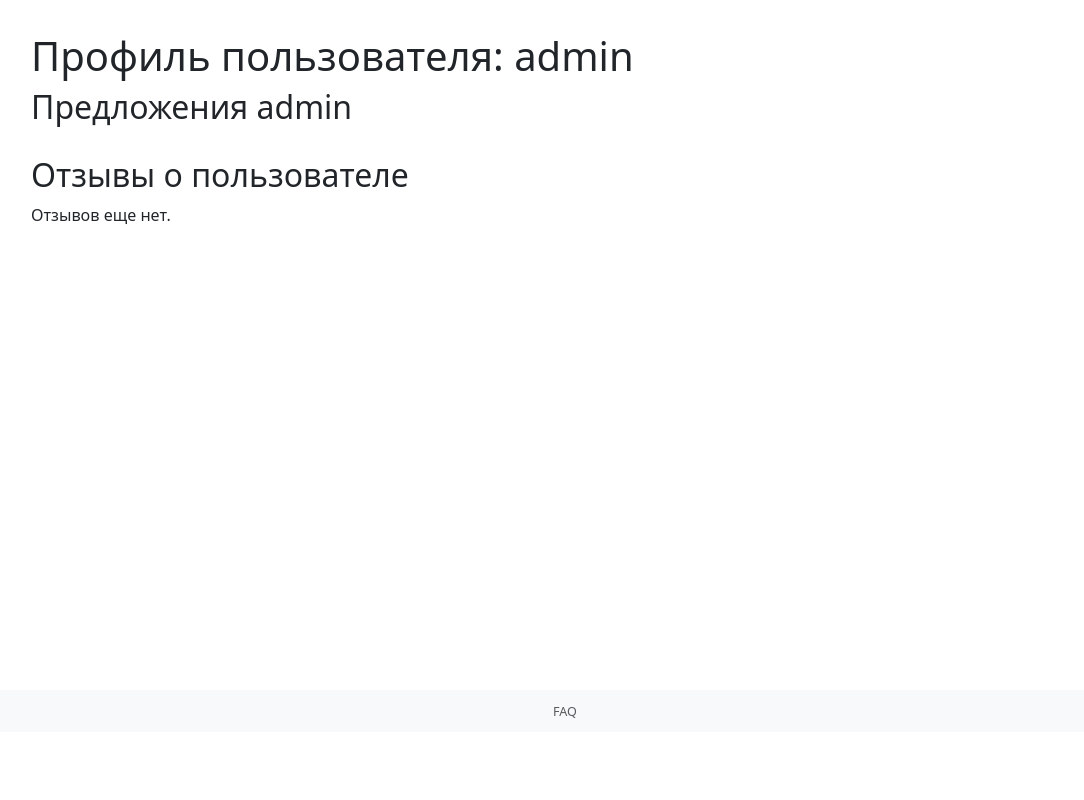
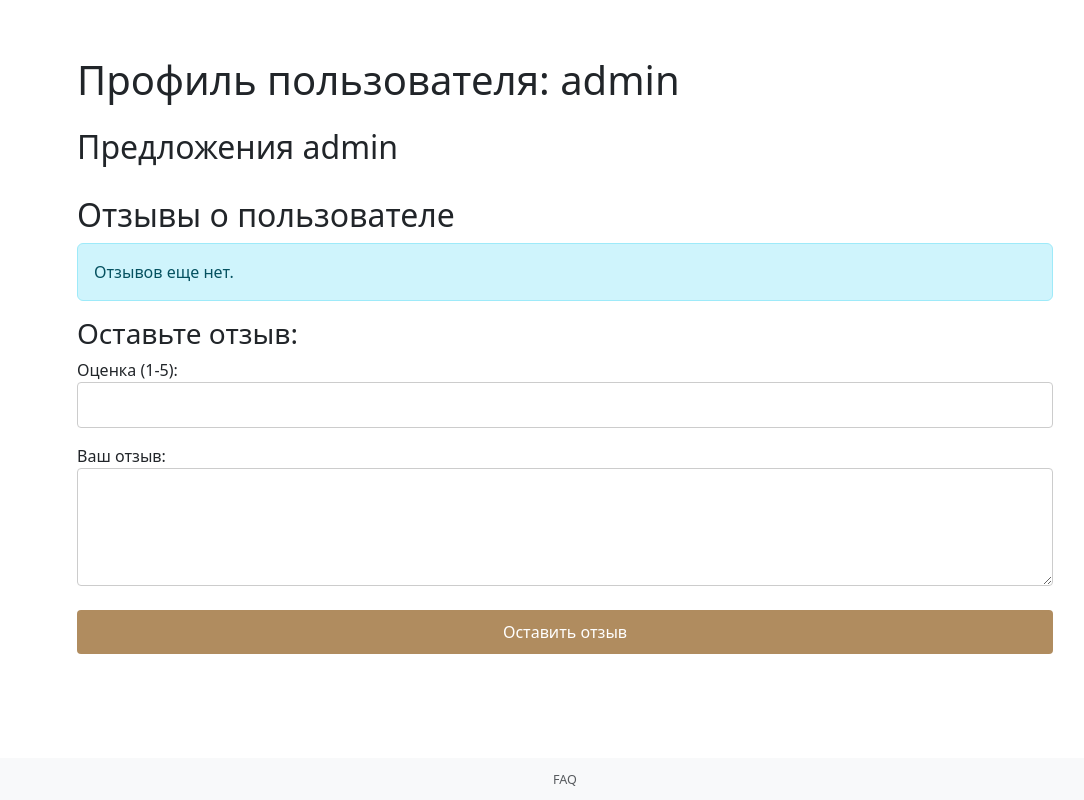
Before and after one commit to ilia-ilin/seacats, a Flask app: page /profile/2 in a window 1280 px wide. Shown: the part 68-868 px from the top of the page, without its empty margins (75-1159 px from the left). Before the commit the page ends 786 px from the top, so only its background shows below. Run offline with Flask 3, Linux system fonts and the light colour scheme; a user stored in the database is signed in.

Commit message:
Added review

```diff
--- a/app.py
+++ b/app.py
@@ -217,8 +217,8 @@ def show_subtopic(subtopic):
     )
 
 
-@app.route('/profile', defaults={'user_id': None})
-@app.route('/profile/<int:user_id>')
+@app.route('/profile', defaults={'user_id': None}, methods=['GET', 'POST'])
+@app.route('/profile/<int:user_id>', methods=['GET', 'POST'])
 def profile(user_id):
     """Профиль пользователя и его предложения."""
     if not current_user.is_authenticated:
@@ -230,8 +230,21 @@ def profile(user_id):
         user = User.query.get_or_404(user_id)
 
     offers = Offer.query.filter_by(seller_id=user.id).all()
+    reviews = Review.query.filter_by(user_id=user.id).all()
 
-    reviews = Review.query.filter_by(user_id=user.id).all()
+    if request.method == 'POST' and user != current_user:
+        rating = request.form['rating']
+        text = request.form['text']
+
+        # Создаем новый отзыв
+        new_review = Review(rating=rating, text=text, user_id=user.id, reviewer_id=current_user.id)
+
+        # Сохраняем в базе данных
+        db.session.add(new_review)
+        db.session.commit()
+
+        flash('Отзыв успешно добавлен!', 'success')
+        return redirect(url_for('profile', user_id=user.id))
 
     return render_template('profile.html', user=user, offers=offers, reviews=reviews)
 
--- a/templates/create_offer.html
+++ b/templates/create_offer.html
@@ -55,7 +55,7 @@ const categories = {
 
 document.getElementById('category').addEventListener('change', function() {
     const subtopicSelect = document.getElementById('subtopic');
-    subtopicSelect.innerHTML = '<option value="">
+    subtopicSelect.innerHTML = '<option value="">Сначала выберите подкатегорию</option>';
     subtopicSelect.disabled = !this.value;
 
     if (this.value) {
--- a/templates/profile.html
+++ b/templates/profile.html
@@ -1,17 +1,15 @@
 {% extends 'base.html' %}
 
 {% block content %}
-<div class="profile-container">
-    <h1>Профиль пользователя: {{ user.username }}</h1>
+<div class="profile-container container mt-4">
+    <h1 class="mb-4">Профиль пользователя: {{ user.username }}</h1>
 
-    <!-- Показываем кнопку только для текущего пользователя -->
     {% if user == current_user %}
-    <div class="create-offer-button">
+    <div class="create-offer-button mb-4">
         <a href="{{ url_for('create_offer') }}" class="btn btn-primary">Создать предложение</a>
     </div>
     {% endif %}
 
-    <!-- Условие для отображения заголовка -->
     <h2>
         {% if user == current_user %}
             Мои предложения
@@ -20,32 +18,45 @@
         {% endif %}
     </h2>
 
-    <div class="offers-list">
+    <div class="offers-list mb-4">
         {% for offer in offers %}
-        <div class="offer-card">
+        <div class="offer-card mb-3 p-4 border rounded shadow-sm">
             <h3>{{ offer.title }}</h3>
             <p>{{ offer.description }}</p>
-            <p>Цена: {{ offer.price }} руб.</p>
-            <a href="{{ url_for('offer', offer_id=offer.id) }}" class="btn btn-detail">Подробнее</a>
+            <p class="text-muted">Цена: {{ offer.price }} руб.</p>
+            <a href="{{ url_for('offer', offer_id=offer.id) }}" class="btn btn-detail btn-primary">Подробнее</a>
         </div>
         {% endfor %}
     </div>
 
-    <!-- Раздел с отзывами о продавце -->
     <h2>Отзывы о пользователе</h2>
     {% if reviews %}
-    <div class="reviews-list">
+    <div class="reviews-list mb-4">
         {% for review in reviews %}
-        <div class="review-card">
+        <div class="review-card mb-3 p-4 border rounded shadow-sm">
             <p><strong>Оценка: {{ review.rating }} / 5</strong></p>
             <p>{{ review.text }}</p>
-            <p><small>От: {{ review.reviewer.username }}</small></p>
+            <p><small>От: <a href="{{ url_for('profile', username=review.reviewer.username) }}">{{ review.reviewer.username }}</a></small></p>
         </div>
         {% endfor %}
     </div>
     {% else %}
-    <p>Отзывов еще нет.</p>
+    <p class="alert alert-info">Отзывов еще нет.</p>
     {% endif %}
 
+    {% if user != current_user %}
+    <h3>Оставьте отзыв:</h3>
+    <form method="POST" class="mb-4">
+        <div class="form-group mb-3">
+            <label for="rating">Оценка (1-5):</label>
+            <input type="number" class="form-control" id="rating" name="rating" min="1" max="5" required>
+        </div>
+        <div class="form-group mb-3">
+            <label for="text">Ваш отзыв:</label>
+            <textarea class="form-control" id="text" name="text" rows="4" required></textarea>
+        </div>
+        <button type="submit" class="btn btn-primary mt-2">Оставить отзыв</button>
+    </form>
+    {% endif %}
 </div>
 {% endblock %}
```
Also changed, not shown: templates/offer.html (+7 -3 lines), instance/study_help.db.
